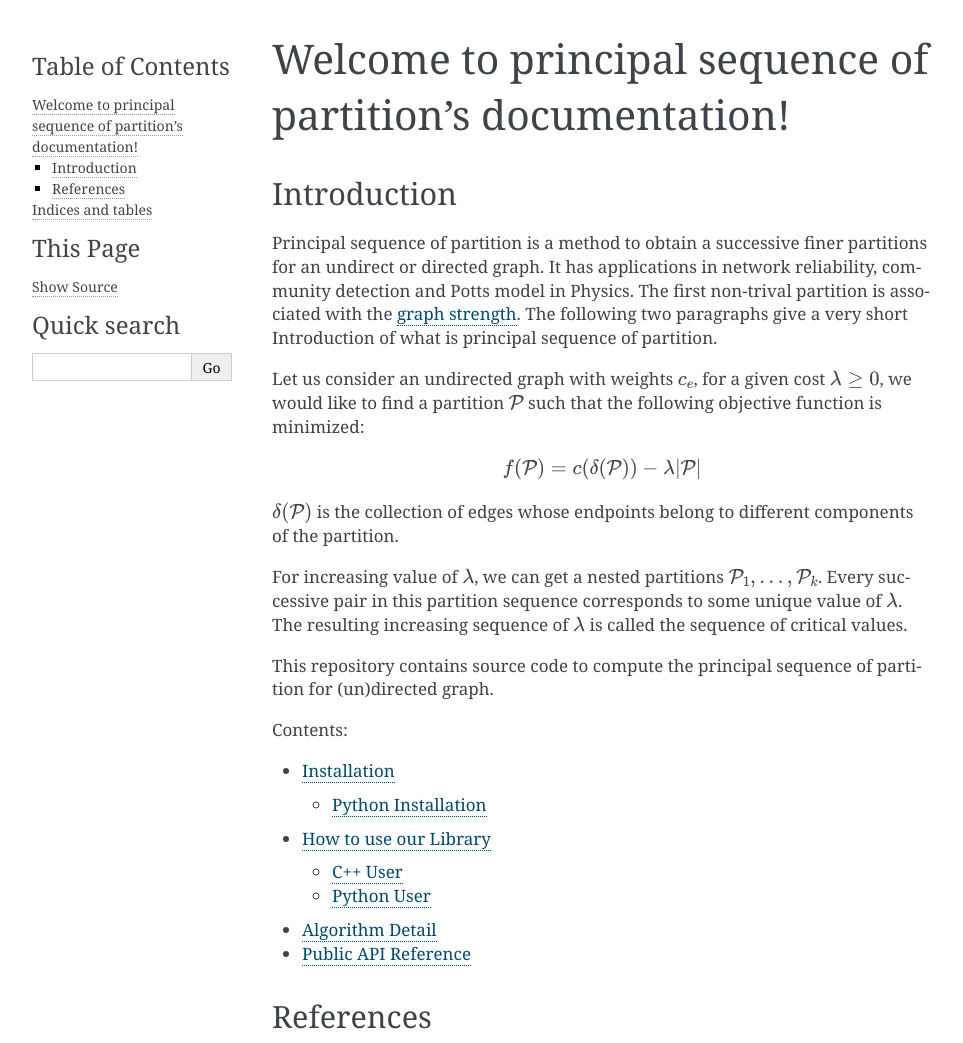
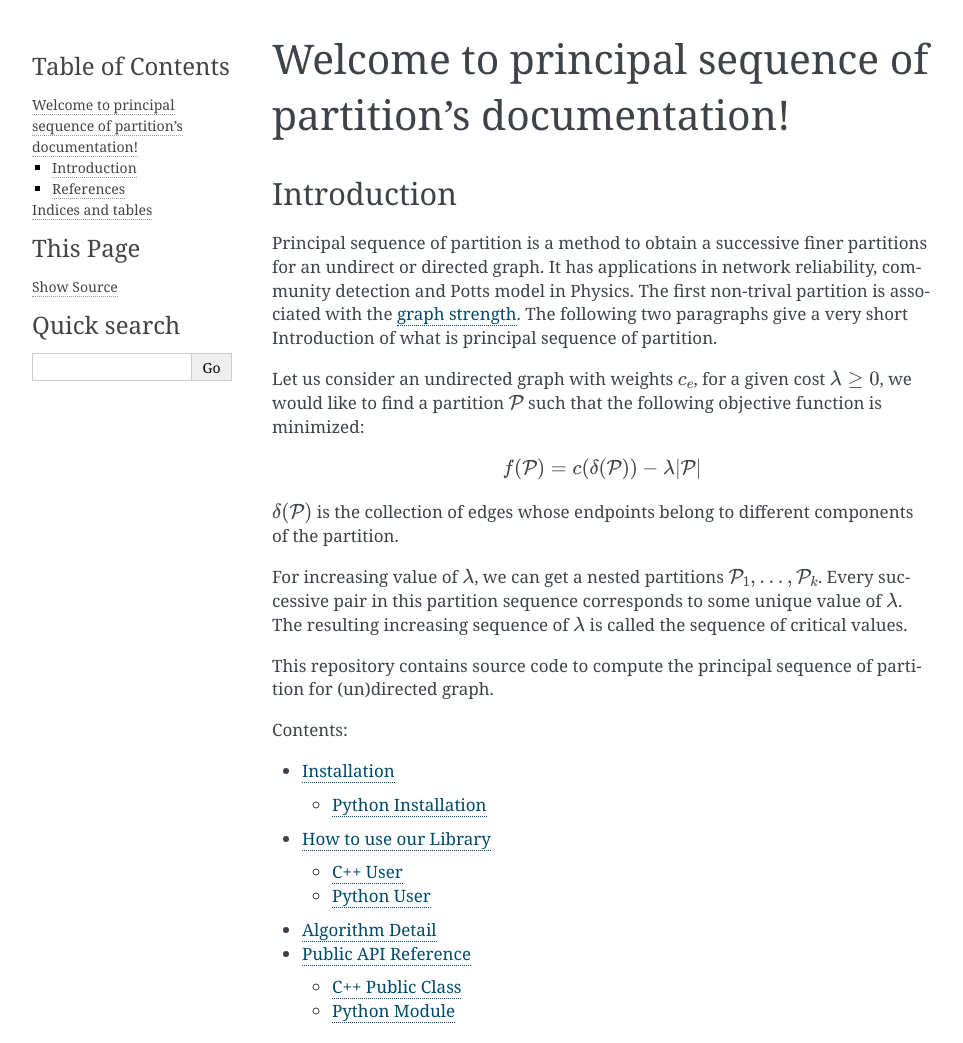
Before and after one commit to zhaofeng-shu33/principal_sequence_of_partition, a Sphinx documentation site: the page built from docs/source/index.rst, in a window 1280 px wide, cut to the strip 0-1043 px from the top of the page. Shown: the whole strip, without its empty margins (148-1111 px from the left). Built offline with Sphinx 7.4.7, drawn with Linux system fonts in a browser that asks for light colours.

Commit message:
add python module api doc

```diff
--- a/docs/requirements.txt
+++ b/docs/requirements.txt
@@ -1,3 +1,4 @@
 sphinxcontrib-bibtex
 breathe
 sphinx==2.2.0
+pspartition
--- a/docs/source/api.rst
+++ b/docs/source/api.rst
@@ -1,5 +1,14 @@
 Public API Reference
 ====================
 
+C++ Public Class
+----------------
+
 .. doxygenclass:: psp::PSP
    :members:
+
+Python Module
+-------------
+
+.. automodule:: pspartition
+   :members:
--- a/docs/source/conf.py
+++ b/docs/source/conf.py
@@ -29,6 +29,7 @@
 # extensions coming with Sphinx (named 'sphinx.ext.*') or your custom
 # ones.
 extensions = [
+'sphinx.ext.autodoc',
 'sphinx.ext.mathjax',
 'sphinxcontrib.bibtex',
 'breathe'
```
